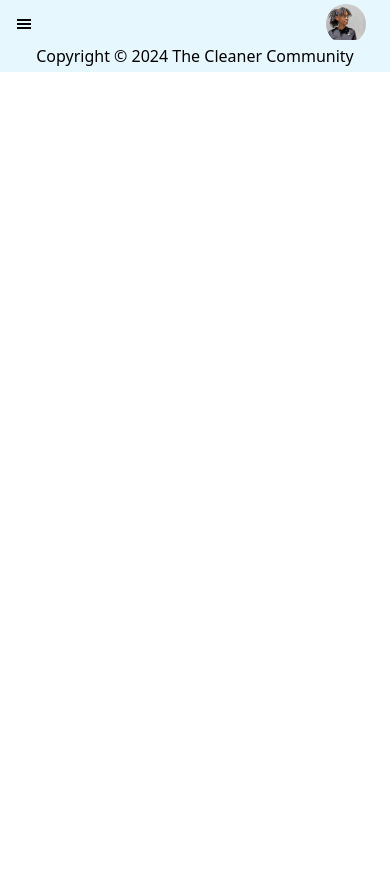
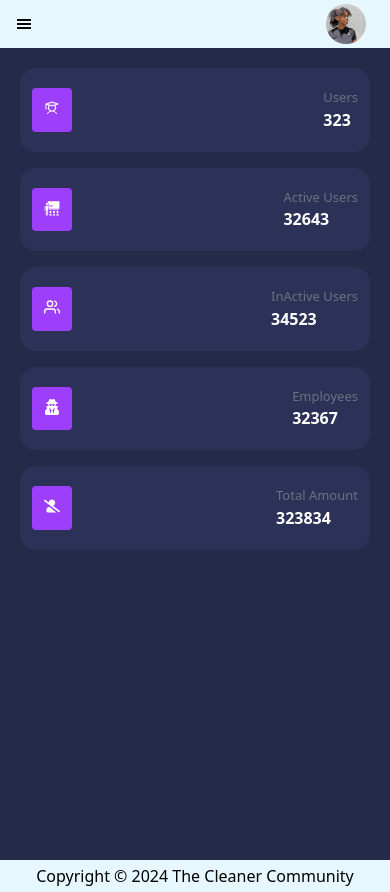
Before and after one commit to angeiradu/The_Cleaner_Community, a React (Create React App) app: page /dashboard in a window 390 px wide. Before the commit the page ends 844 px from the top, so only its background shows below. Built offline with nearby package versions, Linux system fonts and the light colour scheme.

Commit message:
responsive for sidebar and dashboard

```diff
--- /dev/null
+++ b/src/Data/DashboardData.js
@@ -0,0 +1,32 @@
+import { FaUserSlash } from 'react-icons/fa';
+import { PiStudentDuotone } from 'react-icons/pi';
+import { GiTeacher } from 'react-icons/gi';
+import { FiUsers } from 'react-icons/fi';
+import { FaUserSecret } from 'react-icons/fa';
+export const DashboardData = [
+    {
+        icons:<PiStudentDuotone />,
+        name: 'Users',
+        number: '323',
+    },
+    {
+        icons:<GiTeacher />,
+        name: 'Active Users',
+        number: '32643',
+    },
+    {
+        icons:<FiUsers />,
+        name: 'InActive Users',
+        number: '34523',
+    },
+    {
+        icons:<FaUserSecret />,
+        name: 'Employees',
+        number: '32367',
+    },
+    {
+        icons:<FaUserSlash />,
+        name: 'Total Amount',
+        number: '323834',
+    }
+]
--- a/src/Pages/Dashboard.jsx
+++ b/src/Pages/Dashboard.jsx
@@ -1,7 +1,28 @@
 import React from 'react'
+import { DashboardData } from '../Data/DashboardData'
 
 export default function Dashboard() {
   return (
-    <div>Dashboard</div>
+    <div className='bg-[#252a48] h-screen'>
+        <div className='p-[20px]'>
+            <div className='grid grid-cols-1 md:grid-cols-2 xl:grid-cols-3 lg:grid-cols-3 gap-4'>
+                {
+                    DashboardData.map((item) => {
+                        return (
+                            <div className='bg-[#2c3157] rounded-2xl px-3 py-5 w-full'>
+                                <div className='flex justify-between'>
+                                    <div className='bg-[#9d3efa] text-white p-3 rounded'>{item.icons}</div>
+                                    <div>
+                                        <div className='text-gray-500 text-[13px]'>{item.name}</div>
+                                        <div className='text-white font-bold'>{item.number}</div>
+                                    </div>
+                                </div>
+                            </div>
+                        )
+                    })
+                }
+            </div>
+        </div>
+    </div>
   )
 }
```
